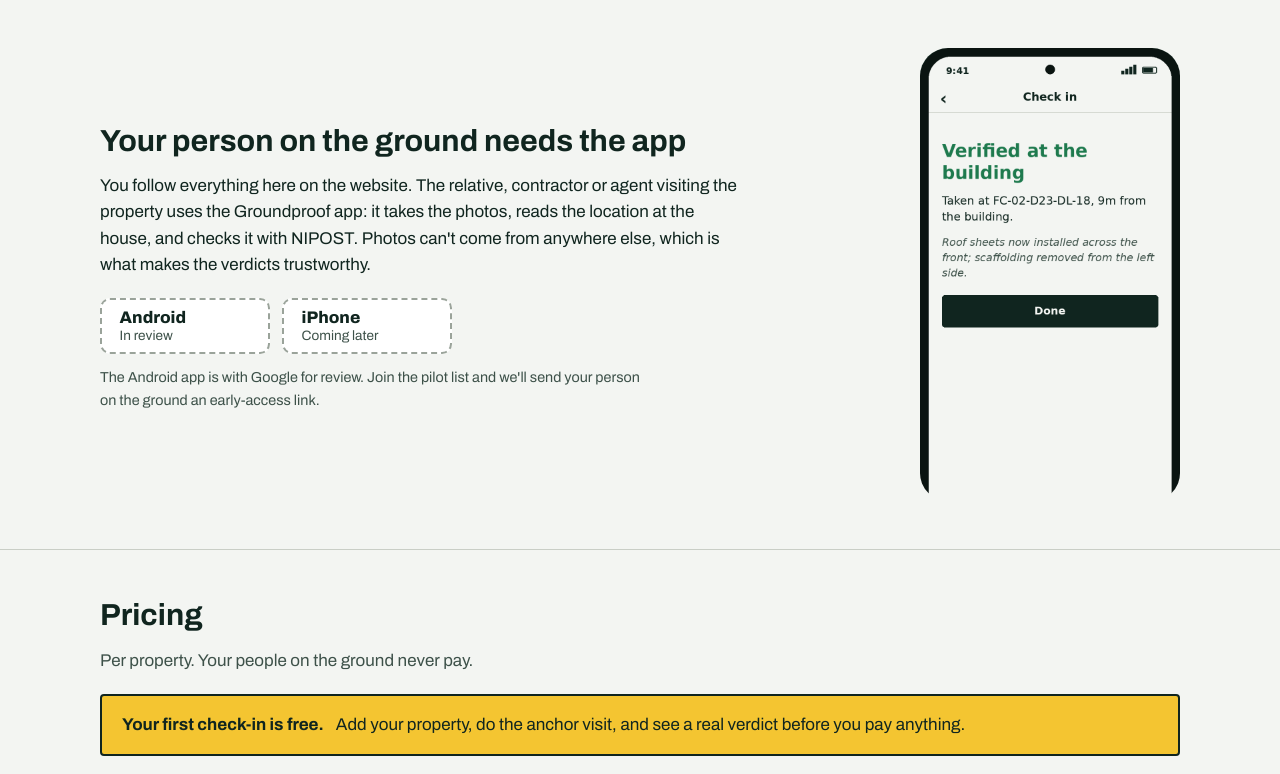
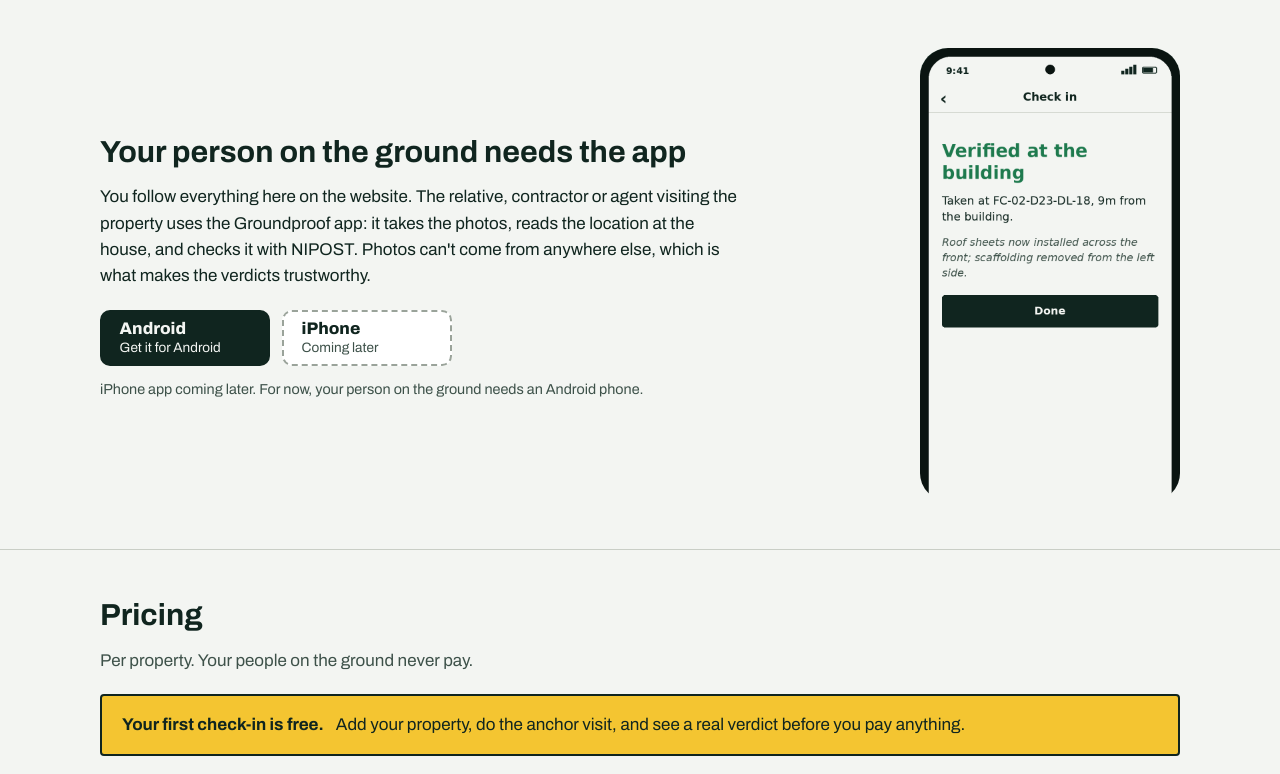
Before and after one commit to mcdavies4/groundproof, a Next.js app in the folder apps/web/: page / in a window 1280 px wide. Shown: the part 1043-1817 px from the top of the page. Built offline with nearby package versions, Linux system fonts and the light colour scheme; no server answers.

Commit message:
Android app live on Google Play

```diff
--- a/apps/web/components/GetTheApp.tsx
+++ b/apps/web/components/GetTheApp.tsx
@@ -32,6 +32,9 @@
             <StoreButton platform="Android" status={APP_LINKS.android.status} url={APP_LINKS.android.url} />
             <StoreButton platform="iPhone" status={APP_LINKS.ios.status} url={APP_LINKS.ios.url} />
           </div>
+          {anyLive && APP_LINKS.ios.status !== "live" && (
+            <p className="small muted">iPhone app coming later. For now, your person on the ground needs an Android phone.</p>
+          )}
           {!anyLive && (
             <p className="small muted">
               The Android app is with Google for review. Join the pilot list and we&apos;ll send your person on the
--- a/apps/web/lib/apps.ts
+++ b/apps/web/lib/apps.ts
@@ -3,6 +3,6 @@
   android: { status: "in-review" | "live"; url: string | null };
   ios: { status: "later" | "in-review" | "live"; url: string | null };
 } = {
-  android: { status: "in-review", url: null },
+  android: { status: "live", url: "https://play.google.com/store/apps/details?id=ng.the36th.groundproof" },
   ios: { status: "later", url: null },
 };
```
Also changed, not shown: 1 other file (tests, documents, lock files or other folders).
